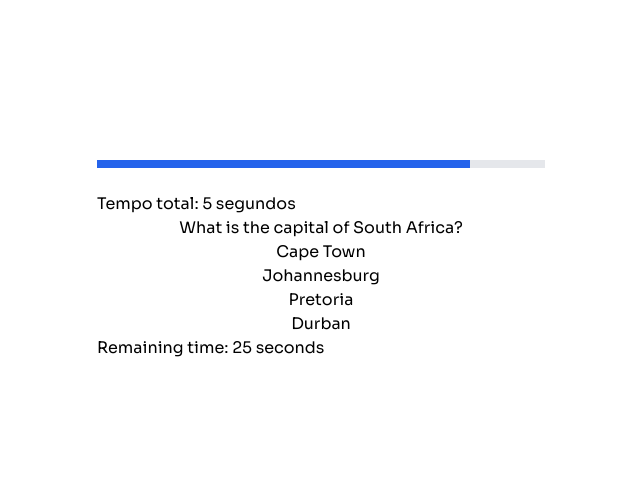
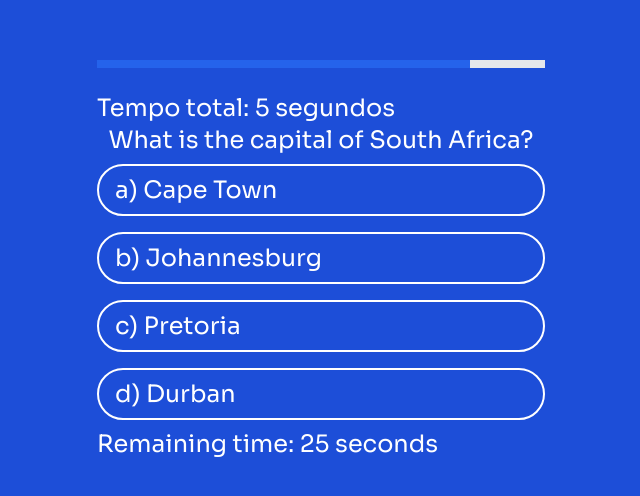
Before and after one commit to douglas-yokomizo/quiz-with-dashboard, a Next.js app: page /quiz in a window 1280 px wide. Shown: the part 140-636 px from the top of the page, without its empty margins (319-959 px from the left). Built offline with nearby package versions, Linux system fonts and the light colour scheme.

Commit message:
feat: add style to quiz page

```diff
--- a/src/app/dashboard/page.tsx
+++ b/src/app/dashboard/page.tsx
@@ -88,7 +88,7 @@ const DashboardPage = () => {
   };
 
   return (
-    <div className="flex flex-col">
+    <div className="flex flex-col mt-10">
       <div className="flex justify-evenly">
         <div className="bg-white shadow-md rounded-lg p-4 mb-4 h-60 w-1/5 hover:scale-110 transition-transform duration-300">
           <div className="flex justify-center">
--- a/src/app/quiz/page.tsx
+++ b/src/app/quiz/page.tsx
@@ -100,26 +100,28 @@ const QuizPage = () => {
   };
 
   return (
-    <div className="flex flex-col justify-center items-center h-screen">
+    <div className="flex flex-col justify-center items-center h-screen bg-blue-700">
       {/* <img src="/path/to/logo.png" alt="Empresa Logo" className="mb-8" /> */}
       <div className="w-full max-w-md">
         <div className="bg-gray-200 h-2 w-full mb-6">
           <div
-            className="bg-blue-600 h-2"
+            className="bg-blue-600 h-2 transition-all duration-500"
             style={{ width: `${(remainingTime / 30) * 100}%` }}
-          ></div>
+          />
         </div>
-        <div>Tempo total: {totalTime} segundos </div>
+        <div className="text-white text-2xl">
+          Tempo total: {totalTime} segundos{" "}
+        </div>
         {randomQuestions.length > 0 && (
           <div>
-            <p className="flex justify-center items-center">
+            <p className="text-white text-2xl flex justify-center items-center">
               {randomQuestions[currentIndex].question}
             </p>
             <div className="flex flex-col">
-              {randomQuestions[currentIndex].options.map((option) => (
+              {randomQuestions[currentIndex].options.map((option, index) => (
                 <button
                   key={option}
-                  className={`${
+                  className={`text-white text-2xl rounded-full border-2 text-left border-white p-2 pl-4 my-2 ${
                     selectedAnswer === option
                       ? isCorrectAnswer
                         ? "bg-blue-500"
@@ -128,11 +130,13 @@ const QuizPage = () => {
                   }`}
                   onClick={() => handleSelectOption(option)}
                 >
-                  {option}
+                  {String.fromCharCode(97 + index)}) {option}
                 </button>
               ))}
             </div>
-            <div>Remaining time: {remainingTime} seconds</div>
+            <div className="text-white text-2xl">
+              Remaining time: {remainingTime} seconds
+            </div>
           </div>
         )}
       </div>
--- a/src/app/ranking/page.tsx
+++ b/src/app/ranking/page.tsx
@@ -34,16 +34,18 @@ const RankingPage = () => {
   }, []);
 
   return (
-    <div>
-      <h2>Ranking</h2>
-      <ol>
-        {ranking.map((user, index) => (
-          <li key={index}>
-            {user.name} ({user.email}) - Acertos: {user.score}, Tempo:{" "}
-            {user.played_time}s
-          </li>
-        ))}
-      </ol>
+    <div className="bg-blue-700 h-screen flex flex-col justify-center items-center">
+      <div className="bg-white text-blue-700 w-1/3 self-center max-w-sm mx-auto p-5 rounded-[80px] shadow-lg border-4 border-orange-400">
+        <h2 className="text-center text-2xl my-3">Ranking</h2>
+        <ol className="list-decimal pl-5">
+          {ranking.map((user, index) => (
+            <li key={index} className="mb-2">
+              <span className="font-bold">{user.name}</span> ({user.email}) -
+              Acertos: {user.score}, Tempo: {user.played_time}s
+            </li>
+          ))}
+        </ol>
+      </div>
     </div>
   );
 };
```
